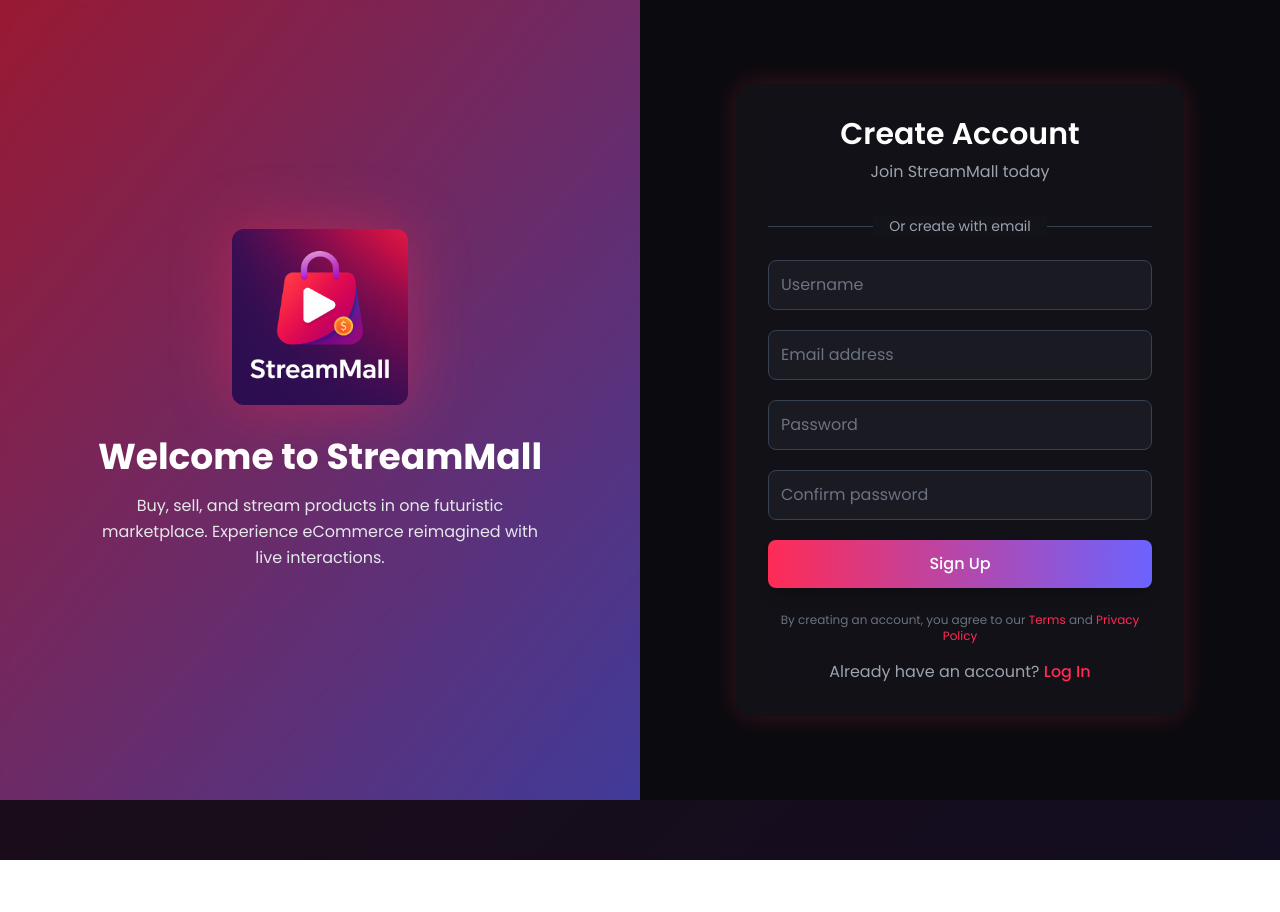
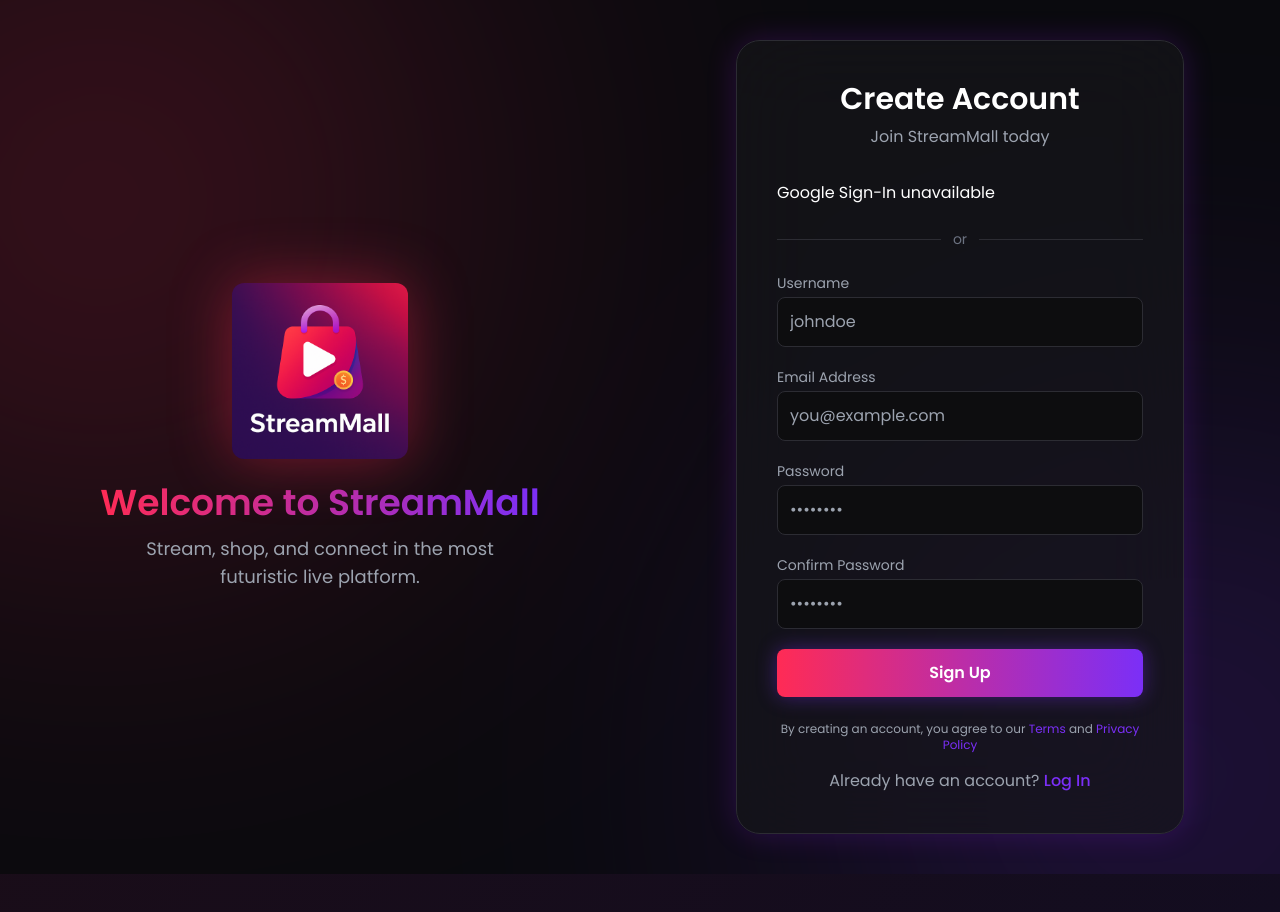
Before and after one commit to SaqibWaheed135/StreamMall, a React (Vite) app in the folder frontend/: page /signup in a window 1280 px wide. Shown: the top 912 px of the page. Before the commit the page ends 860 px from the top, so only its background shows below. Built offline with nearby package versions, Linux system fonts and the light colour scheme.

Commit message:
latest commit

```diff
--- a/frontend/src/pages/SignUp.jsx
+++ b/frontend/src/pages/SignUp.jsx
@@ -3,13 +3,20 @@ import axios from "axios";
 import { useNavigate, Link } from "react-router-dom";
 import logo from "../assets/logo.png";
 
+// Load Poppins font dynamically
+const poppinsLink = document.createElement("link");
+poppinsLink.href =
+  "https://fonts.googleapis.com/css2?family=Poppins:wght@400;500;600;700&display=swap";
+poppinsLink.rel = "stylesheet";
+document.head.appendChild(poppinsLink);
+
+// Load Google Script
 const loadGoogleScript = () => {
   return new Promise((resolve, reject) => {
     if (window.google) {
       resolve(window.google);
       return;
     }
-
     const script = document.createElement("script");
     script.src = "https://accounts.google.com/gsi/client";
     script.onload = () => resolve(window.google);
@@ -34,6 +41,7 @@ export default function Signup() {
     if (ref) sessionStorage.setItem("referralCode", ref);
   }, []);
 
+  // Email/Password Signup
   const handleSignup = async (e) => {
     e.preventDefault();
     setLoading(true);
@@ -76,10 +84,10 @@ export default function Signup() {
     }
   };
 
+  // Google Signup
   const handleGoogleResponse = async (response) => {
     setGoogleLoading(true);
     setError("");
-
     try {
       const idToken = response.credential;
       const res = await axios.post(
@@ -90,38 +98,57 @@ export default function Signup() {
       localStorage.setItem("user", JSON.stringify(res.data.user));
       navigate("/");
     } catch (err) {
+      console.error("Google signup error:", err);
       setError(err.response?.data?.msg || "Google signup failed");
     } finally {
       setGoogleLoading(false);
     }
   };
 
+  // Initialize Google Sign-In
   useEffect(() => {
     const initializeGoogleSignIn = async () => {
+      if (!import.meta.env.VITE_GOOGLE_CLIENT_ID) {
+        console.warn("VITE_GOOGLE_CLIENT_ID not found in environment variables");
+        return;
+      }
+
       try {
         await loadGoogleScript();
+
         if (window.google && window.google.accounts) {
           window.google.accounts.id.initialize({
             client_id: import.meta.env.VITE_GOOGLE_CLIENT_ID,
             callback: handleGoogleResponse,
             auto_select: false,
+            cancel_on_tap_outside: true,
+            use_fedcm_for_prompt: false
           });
 
           const googleButtonDiv = document.getElementById("googleSignInDiv");
           if (googleButtonDiv) {
-            googleButtonDiv.innerHTML = "";
+            googleButtonDiv.innerHTML = '';
+
             window.google.accounts.id.renderButton(googleButtonDiv, {
-              theme: "filled_black",
+              theme: "outline",
               size: "large",
               width: "100%",
               text: "signup_with",
               shape: "rectangular",
-              logo_alignment: "left",
+              logo_alignment: "left"
             });
           }
         }
       } catch (error) {
         console.error("Failed to load Google Sign-In:", error);
+        const googleButtonDiv = document.getElementById("googleSignInDiv");
+        if (googleButtonDiv) {
+          googleButtonDiv.innerHTML = `
+            <div className="flex items-center justify-center w-full p-3 border border-gray-300 rounded-lg bg-gray-50 text-gray-500 cursor-not-allowed">
+              <span className="text-sm">Google Sign-In unavailable</span>
+            </div>
+          `;
+        }
       }
     };
 
@@ -129,130 +156,165 @@ export default function Signup() {
   }, []);
 
   return (
-    <div className="min-h-screen flex flex-col lg:flex-row bg-[#0b0b0f] text-white font-[Poppins] overflow-hidden">
-      {/* Left Section (Desktop Only) */}
-      <div className="hidden lg:flex lg:w-1/2 bg-gradient-to-br from-[#FF2B55] to-[#6C63FF] items-center justify-center relative">
-        <div className="absolute inset-0 bg-black/40 backdrop-blur-sm"></div>
+    <div
+      className="min-h-screen flex flex-col md:flex-row bg-[#0A0A0E] text-white font-[Poppins] overflow-hidden relative"
+      style={{ fontFamily: "'Poppins', sans-serif" }}
+    >
+      {/* Background Orbs */}
+      <div className="absolute w-[600px] h-[600px] bg-[#FF2B55] rounded-full blur-[200px] opacity-30 top-[-100px] left-[-200px]" />
+      <div className="absolute w-[600px] h-[600px] bg-[#7B2FF7] rounded-full blur-[200px] opacity-30 bottom-[-200px] right-[-200px]" />
 
-        <div className="relative z-10 text-center p-10">
+      {/* ===== Desktop Layout ===== */}
+      <div className="hidden md:flex md:w-1/2 flex-col justify-center items-center text-center relative z-10">
         <img
           src={logo}
           alt="StreamMall Logo"
-            className="w-44 mx-auto mb-8 rounded-[12px] drop-shadow-[0_0_30px_rgba(255,43,85,0.4)] hover:drop-shadow-[0_0_40px_rgba(108,99,255,0.6)] transition-all duration-500"
+          className="w-44 mb-6 drop-shadow-[0_0_30px_rgba(255,43,85,0.4)] rounded-[12px]"
         />
-          <h1 className="text-4xl font-bold mb-4">Welcome to StreamMall</h1>
-          <p className="text-gray-200 max-w-md mx-auto leading-relaxed">
-            Buy, sell, and stream products in one futuristic marketplace.
-            Experience eCommerce reimagined with live interactions.
+        <h1 className="text-4xl font-semibold bg-gradient-to-r from-[#FF2B55] to-[#7B2FF7] bg-clip-text text-transparent">
+          Welcome to StreamMall
+        </h1>
+        <p className="text-gray-400 mt-3 text-lg max-w-sm">
+          Stream, shop, and connect in the most futuristic live platform.
         </p>
       </div>
+
+      {/* ===== Signup Card ===== */}
+      <div className="flex-1 flex items-center justify-center px-6 py-10 relative z-10">
+        <div className="w-full max-w-md bg-[#16161A]/70 backdrop-blur-2xl rounded-3xl border border-[#2C2C33] p-10 shadow-[0_0_30px_rgba(155,27,255,0.2)]">
+          {/* Mobile Header */}
+          <div className="md:hidden flex flex-col items-center mb-8">
+            <img src={logo} alt="StreamMall Logo" className="w-20 mb-3 rounded-[12px]" />
+            <h1 className="text-2xl font-semibold text-white">Create Account</h1>
+            <p className="text-gray-400 text-sm">Join StreamMall today</p>
           </div>
 
-      {/* Right Section (Form) */}
-      <div className="flex-1 flex items-center justify-center px-6 py-12">
-        <div className="w-full max-w-md bg-[#13131a]/80 backdrop-blur-lg p-8 rounded-2xl shadow-[0_0_25px_rgba(255,43,85,0.2)]">
-          {/* Mobile Logo */}
-          <div className="lg:hidden text-center mb-8">
-            <img
-              src={logo}
-              alt="StreamMall Logo"
-              className="w-28 mx-auto rounded-[12px] drop-shadow-[0_0_30px_rgba(255,43,85,0.4)]"
-            />
+          {/* Desktop Header */}
+          <div className="hidden md:block mb-8">
+            <h2 className="text-3xl font-semibold text-center mb-2">Create Account</h2>
+            <p className="text-gray-400 text-center">Join StreamMall today</p>
           </div>
 
-          <h2 className="text-3xl font-semibold text-center mb-2">Create Account</h2>
-          <p className="text-gray-400 text-center mb-8">Join StreamMall today</p>
-
           {error && (
-            <div className="bg-red-900/60 border border-red-700 text-red-300 text-sm text-center rounded-lg p-3 mb-6">
+            <div className="bg-[#3B0B0F] border border-[#FF4655] rounded-lg p-3 mb-6 text-center text-[#FFBABA]">
               {error}
             </div>
           )}
 
-          {/* Google Signup */}
-          <div id="googleSignInDiv" className="mb-6"></div>
+          {/* Google Sign-In */}
+          <div className="mb-6">
+            <div
+              id="googleSignInDiv"
+              className={`${googleLoading ? 'opacity-50 pointer-events-none' : ''}`}
+            ></div>
+            {googleLoading && (
+              <div className="flex items-center justify-center mt-3">
+                <div className="animate-spin rounded-full h-4 w-4 border-b-2 border-[#FF2B55]"></div>
+                <span className="text-gray-400 text-sm ml-2">Signing up with Google...</span>
+              </div>
+            )}
+          </div>
 
           {/* Divider */}
-          <div className="relative mb-6">
-            <div className="absolute inset-0 flex items-center">
-              <div className="w-full border-t border-gray-700"></div>
-            </div>
-            <div className="relative flex justify-center text-sm">
-              <span className="px-4 bg-[#13131a] text-gray-400">
-                Or create with email
-              </span>
-            </div>
+          <div className="my-6 relative flex items-center">
+            <div className="flex-grow border-t border-[#2C2C33]" />
+            <span className="mx-3 text-gray-500 text-sm">or</span>
+            <div className="flex-grow border-t border-[#2C2C33]" />
           </div>
 
-          {/* Form */}
-          <form onSubmit={handleSignup} className="space-y-5">
+          {/* Email Form */}
+          <form className="space-y-5" onSubmit={handleSignup}>
+            <div>
+              <label htmlFor="username" className="block text-sm text-gray-400 mb-1">
+                Username
+              </label>
               <input
+                id="username"
                 type="text"
-              placeholder="Username"
-              className="w-full p-3 bg-[#1a1a22] border border-gray-700 rounded-lg text-white placeholder-gray-500 focus:ring-2 focus:ring-[#FF2B55] outline-none"
+                className="w-full bg-[#0D0D0F] border border-[#2C2C33] rounded-lg p-3 text-white focus:outline-none focus:ring-2 focus:ring-[#7B2FF7] transition-all"
+                placeholder="johndoe"
                 value={username}
                 onChange={(e) => setUsername(e.target.value)}
+                required
                 disabled={loading}
-              required
               />
+            </div>
 
+            <div>
+              <label htmlFor="email" className="block text-sm text-gray-400 mb-1">
+                Email Address
+              </label>
               <input
+                id="email"
                 type="email"
-              placeholder="Email address"
-              className="w-full p-3 bg-[#1a1a22] border border-gray-700 rounded-lg text-white placeholder-gray-500 focus:ring-2 focus:ring-[#FF2B55] outline-none"
+                className="w-full bg-[#0D0D0F] border border-[#2C2C33] rounded-lg p-3 text-white focus:outline-none focus:ring-2 focus:ring-[#7B2FF7] transition-all"
+                placeholder="you@example.com"
                 value={email}
                 onChange={(e) => setEmail(e.target.value)}
+                required
                 disabled={loading}
-              required
               />
+            </div>
 
+            <div>
+              <label htmlFor="password" className="block text-sm text-gray-400 mb-1">
+                Password
+              </label>
               <input
+                id="password"
                 type="password"
-              placeholder="Password"
-              className="w-full p-3 bg-[#1a1a22] border border-gray-700 rounded-lg text-white placeholder-gray-500 focus:ring-2 focus:ring-[#6C63FF] outline-none"
+                className="w-full bg-[#0D0D0F] border border-[#2C2C33] rounded-lg p-3 text-white focus:outline-none focus:ring-2 focus:ring-[#FF2B55] transition-all"
+                placeholder="••••••••"
                 value={password}
                 onChange={(e) => setPassword(e.target.value)}
+                required
                 disabled={loading}
-              required
               />
+            </div>
 
+            <div>
+              <label htmlFor="confirmPassword" className="block text-sm text-gray-400 mb-1">
+                Confirm Password
+              </label>
               <input
+                id="confirmPassword"
                 type="password"
-              placeholder="Confirm password"
-              className="w-full p-3 bg-[#1a1a22] border border-gray-700 rounded-lg text-white placeholder-gray-500 focus:ring-2 focus:ring-[#6C63FF] outline-none"
+                className="w-full bg-[#0D0D0F] border border-[#2C2C33] rounded-lg p-3 text-white focus:outline-none focus:ring-2 focus:ring-[#FF2B55] transition-all"
+                placeholder="••••••••"
                 value={confirmPassword}
                 onChange={(e) => setConfirmPassword(e.target.value)}
+                required
                 disabled={loading}
-              required
               />
+            </div>
 
             <button
               type="submit"
+              className="w-full py-3 rounded-lg bg-gradient-to-r from-[#FF2B55] to-[#7B2FF7] text-white font-semibold hover:opacity-90 transition-all shadow-[0_0_20px_rgba(123,47,247,0.4)]"
               disabled={loading}
-              className="w-full py-3 bg-gradient-to-r from-[#FF2B55] to-[#6C63FF] hover:opacity-90 rounded-lg font-medium text-white shadow-lg transition-all duration-300"
             >
               {loading ? "Creating Account..." : "Sign Up"}
             </button>
           </form>
 
           {/* Terms */}
-          <p className="text-xs text-gray-500 text-center mt-6">
+          <p className="text-xs text-gray-400 text-center mt-6">
             By creating an account, you agree to our{" "}
-            <Link to="/terms" className="text-[#FF2B55] hover:text-[#6C63FF]">
+            <Link to="/terms" className="text-[#7B2FF7] hover:text-[#FF2B55] transition">
               Terms
             </Link>{" "}
             and{" "}
-            <Link to="/privacy" className="text-[#FF2B55] hover:text-[#6C63FF]">
+            <Link to="/privacy" className="text-[#7B2FF7] hover:text-[#FF2B55] transition">
               Privacy Policy
             </Link>
           </p>
 
-          {/* Login Redirect */}
+          {/* Login Link */}
           <p className="text-gray-400 text-center mt-4">
             Already have an account?{" "}
             <Link
               to="/login"
-              className="text-[#FF2B55] hover:text-[#6C63FF] font-medium"
+              className="text-[#7B2FF7] hover:text-[#FF2B55] font-medium transition"
             >
               Log In
             </Link>
```
Lines whose indentation alone changed are shown as unchanged.
